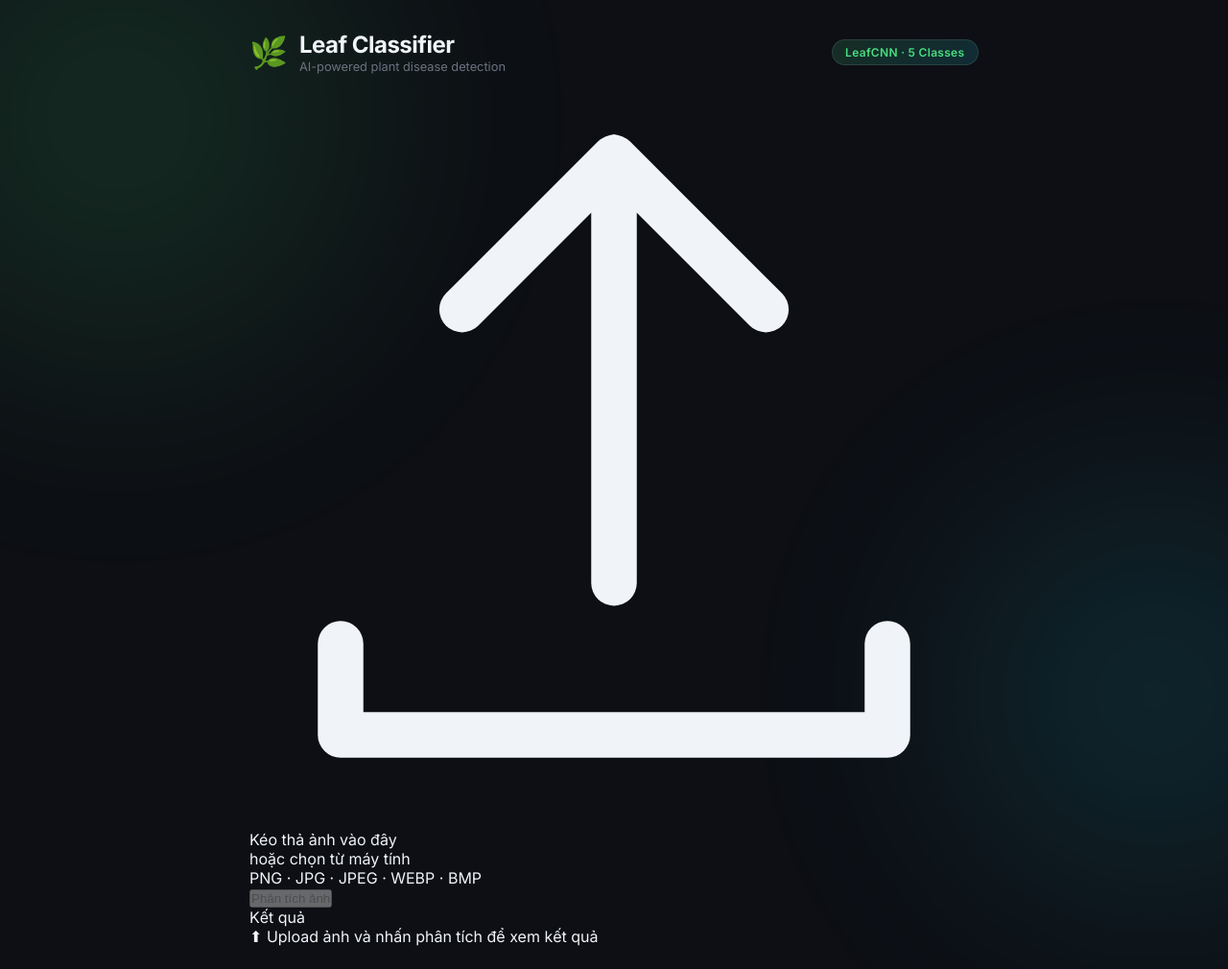
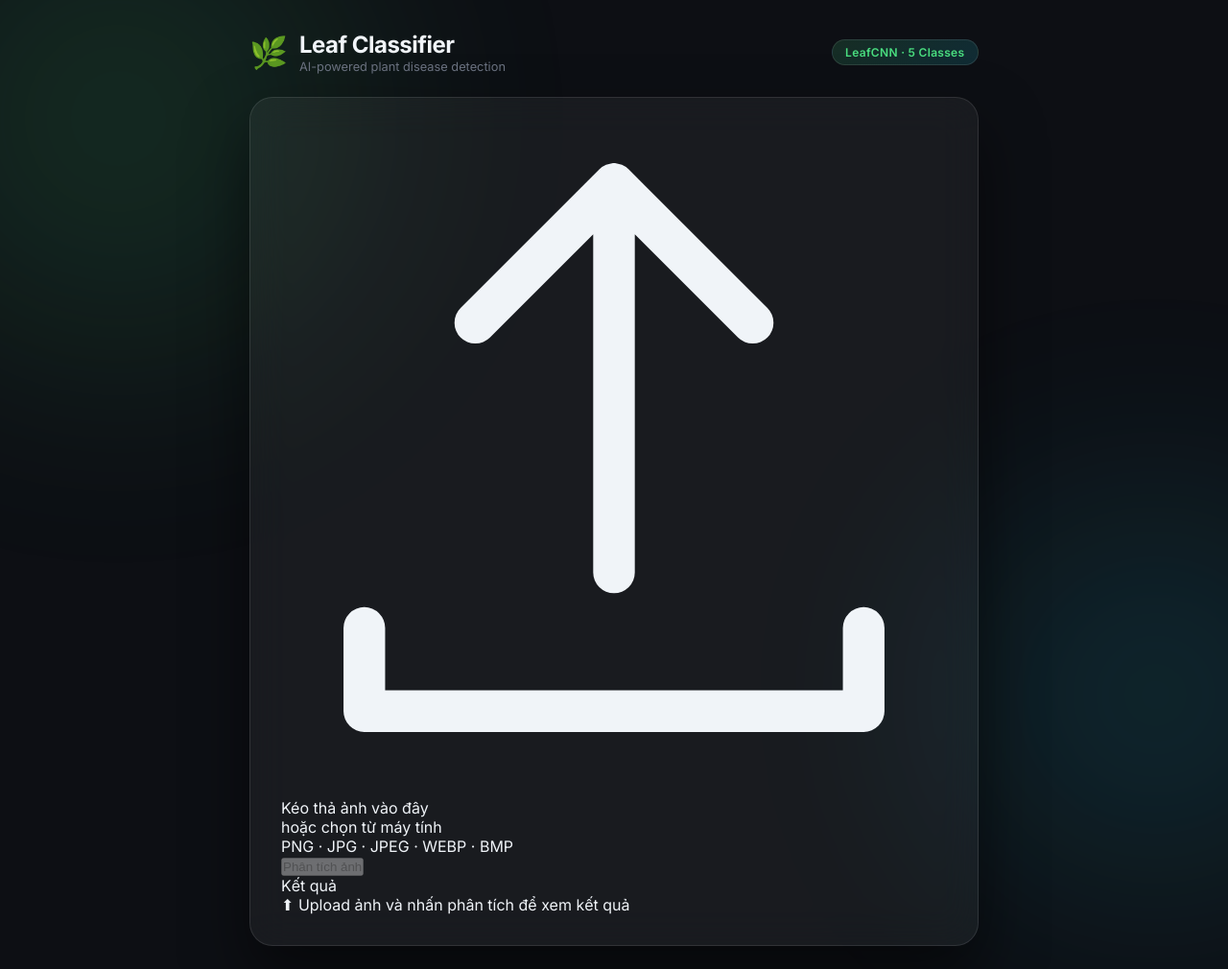
Before and after one commit to PhanAnh23593/BTL_TTNT, a Python web app: template templates/index.html in a window 1280 px wide. Shown: the top 1010 px of the page at 96% size. Run offline with Jinja, Linux system fonts and the light colour scheme; the template is opened without the code that fills it, so the values that code supplies are empty.

Commit message:
chore(styles): import main card styles

```diff
--- a/static/style.css
+++ b/static/style.css
@@ -79,3 +79,17 @@ body {
 }
 
 /* ── Main Card ───────────────────────────────────── */
+.card {
+  background: var(--surface);
+  backdrop-filter: blur(20px);
+  -webkit-backdrop-filter: blur(20px);
+  border: 1px solid var(--border);
+  border-radius: calc(var(--radius) * 1.5);
+  box-shadow: var(--shadow);
+  padding: 2rem;
+  display: flex;
+  flex-direction: column;
+  gap: 1.5rem;
+}
+
+/* ── Upload Section ──────────────────────────────── */
```
